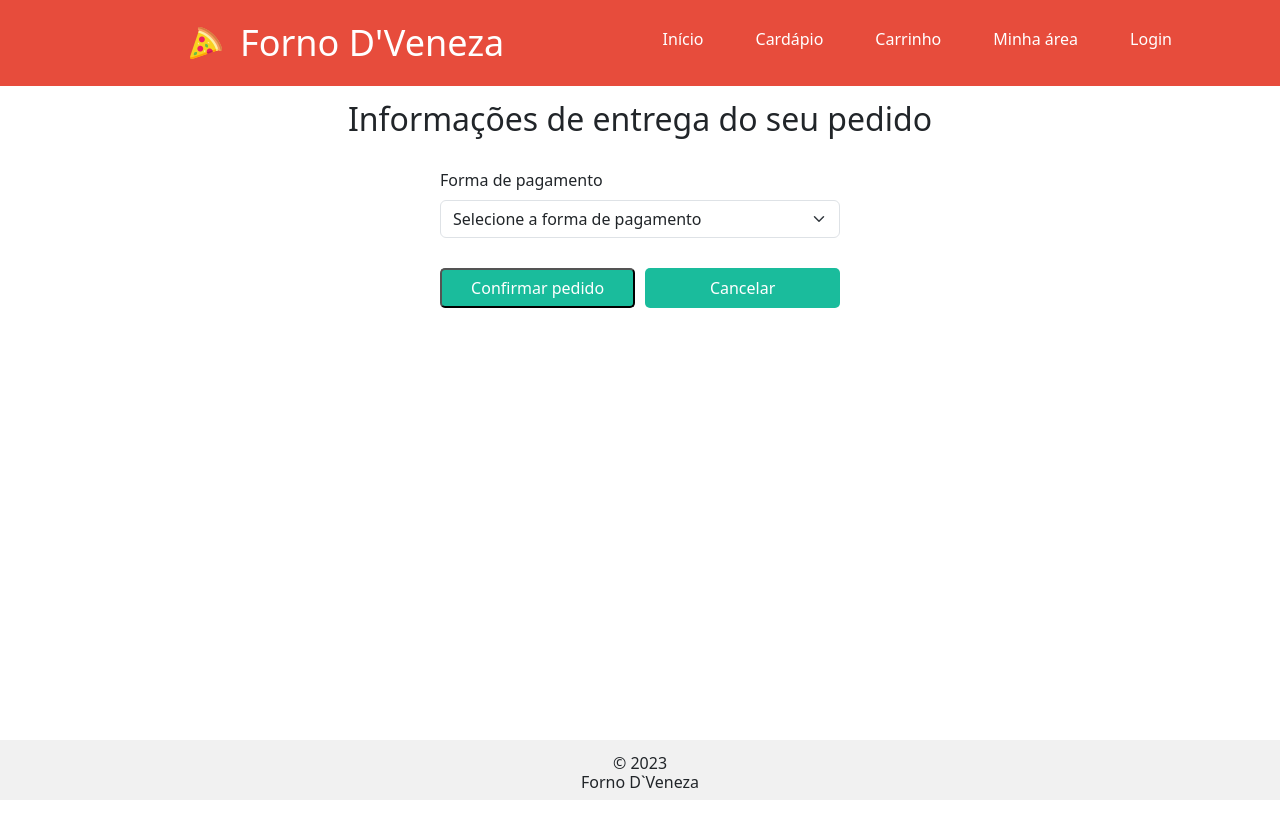
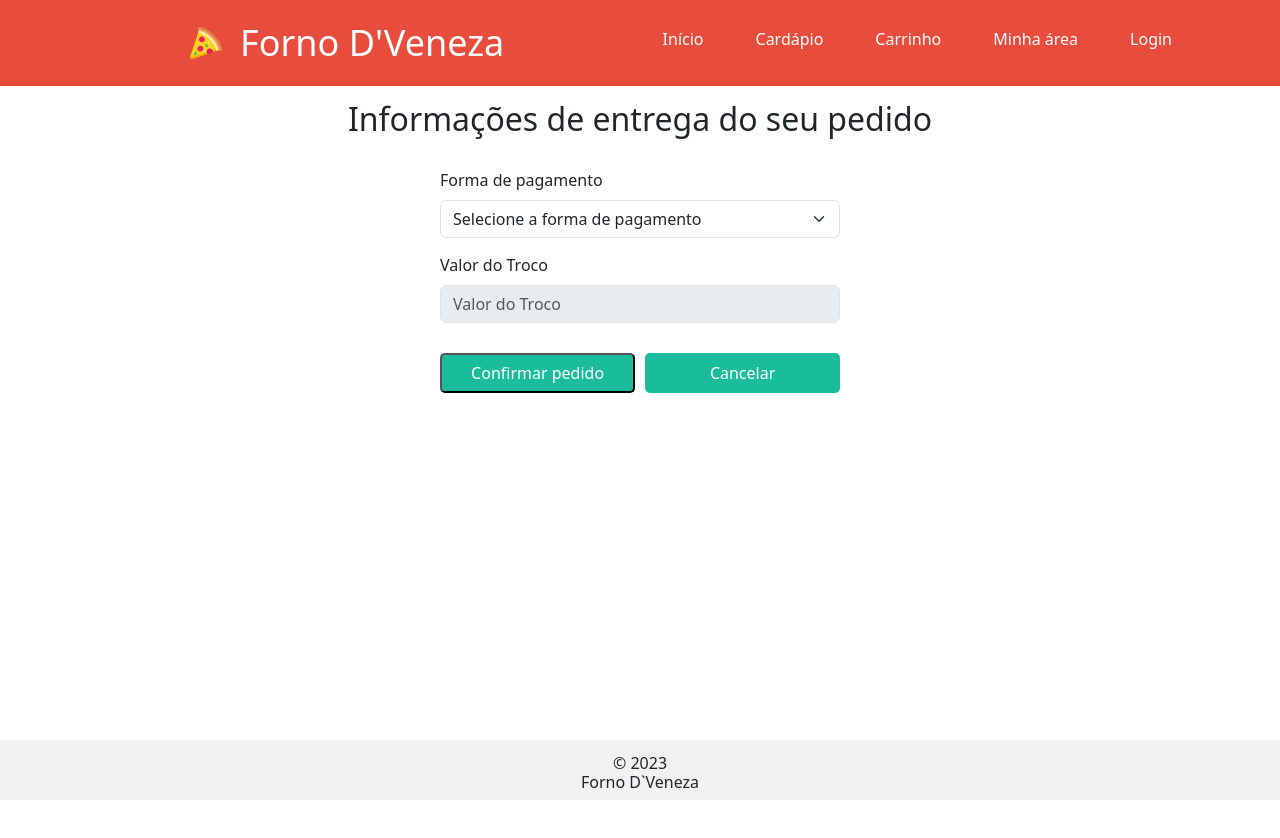
Before and after one commit to PI1-GRP005-DRPTAUBATE/forno_dveneza, a React (Create React App) app in the folder forno_dveneza/frontend/: page /finalizar-compra in a window 1280 px wide. Shown: the top 838 px of the page. Built offline with nearby package versions, Linux system fonts and the light colour scheme.

Commit message:
chore: add campo de troco

```diff
--- a/forno_dveneza/frontend/src/paginas/pedido/FinalizarCompra.js
+++ b/forno_dveneza/frontend/src/paginas/pedido/FinalizarCompra.js
@@ -10,6 +10,7 @@ import { useCarrinho } from "../../context/CarrinhoContext";
 const FinalizarCompra = () => {
   const [formaDePagamento, setFormaDePagamento] = useState("");
   const [alertaVisivel, setAlertaVisivel] = useState(false);
+  const [valorTroco, setValorTroco] = useState("");
   const { accessToken, csrfToken } = useAuth();
   const { produtosCarrinho, limparCarrinho, totalPedido } = useCarrinho();
   const navigate = useNavigate();
@@ -25,6 +26,7 @@ const FinalizarCompra = () => {
         })),
         metodo_de_pagamento: formaDePagamento || "",
         valor_total: totalPedido,
+        valor_troco: formaDePagamento === "dinheiro" ? valorTroco : null,
       };
 
       const response = await Axios.post(
@@ -79,6 +81,18 @@ const FinalizarCompra = () => {
       >
         <form>
           {renderFormadePagamento()}
+          <div style={{ marginTop: "15px" }}>
+            <label className="form-label">Valor do Troco</label>
+            <input
+              type="text"
+              className="form-control"
+              placeholder="Valor do Troco"
+              value={valorTroco}
+              onChange={(e) => setValorTroco(e.target.value)}
+              disabled={formaDePagamento !== "dinheiro"}
+            />
+          </div>
+
           <div className="btn-container-carrinho" style={{ marginTop: "30px" }}>
             <button
               type="submit"
```
